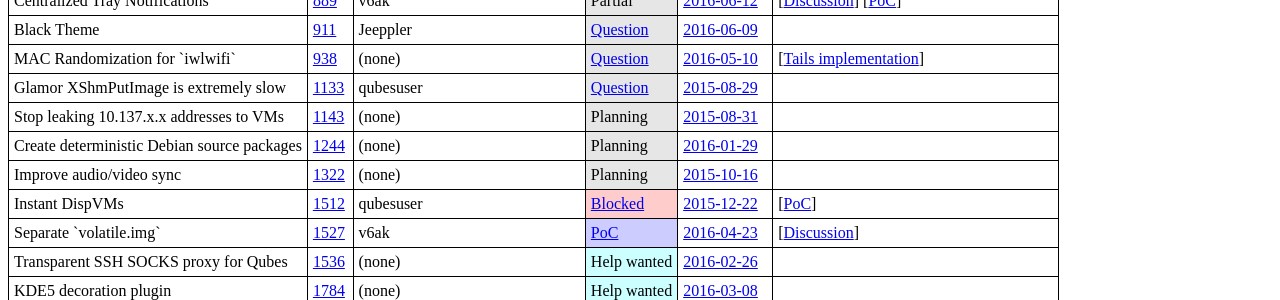
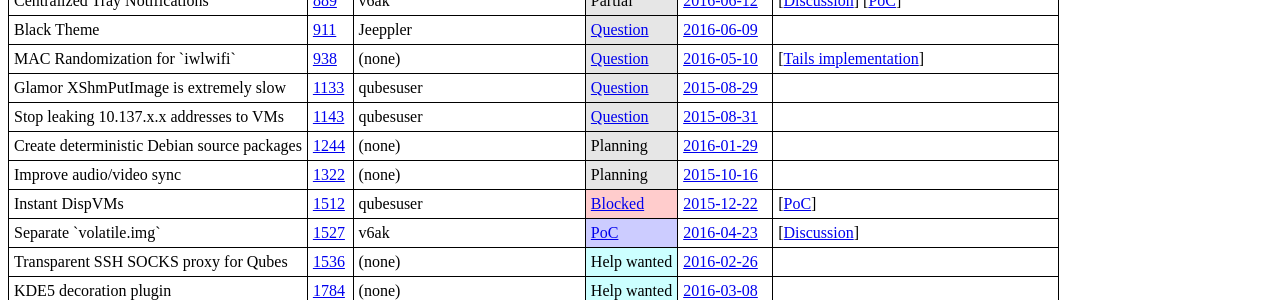
Before and after one commit to QubesOS/qubes-issues, a Jekyll site: the page built from index.md, in a window 1280 px wide. Shown: the part 215-515 px from the top of the page. Built offline with Jekyll 4.4.1, drawn with Linux system fonts in a browser that asks for light colours.

Commit message:
Update #1143

```diff
--- a/_data/features.yml
+++ b/_data/features.yml
@@ -92,10 +92,10 @@
 
 - name   : Stop leaking 10.137.x.x addresses to VMs
   issue  : 1143
-  devs   :
+  devs   : qubesuser
   status :
-    term   : Planning
-    url    :
+    term   : Question
+    url    : https://github.com/QubesOS/qubes-issues/issues/1143#issuecomment-225446769
   updated:
     date   : 2015-08-31
     url    : https://github.com/QubesOS/qubes-issues/issues/1143#issuecomment-136290955
```
